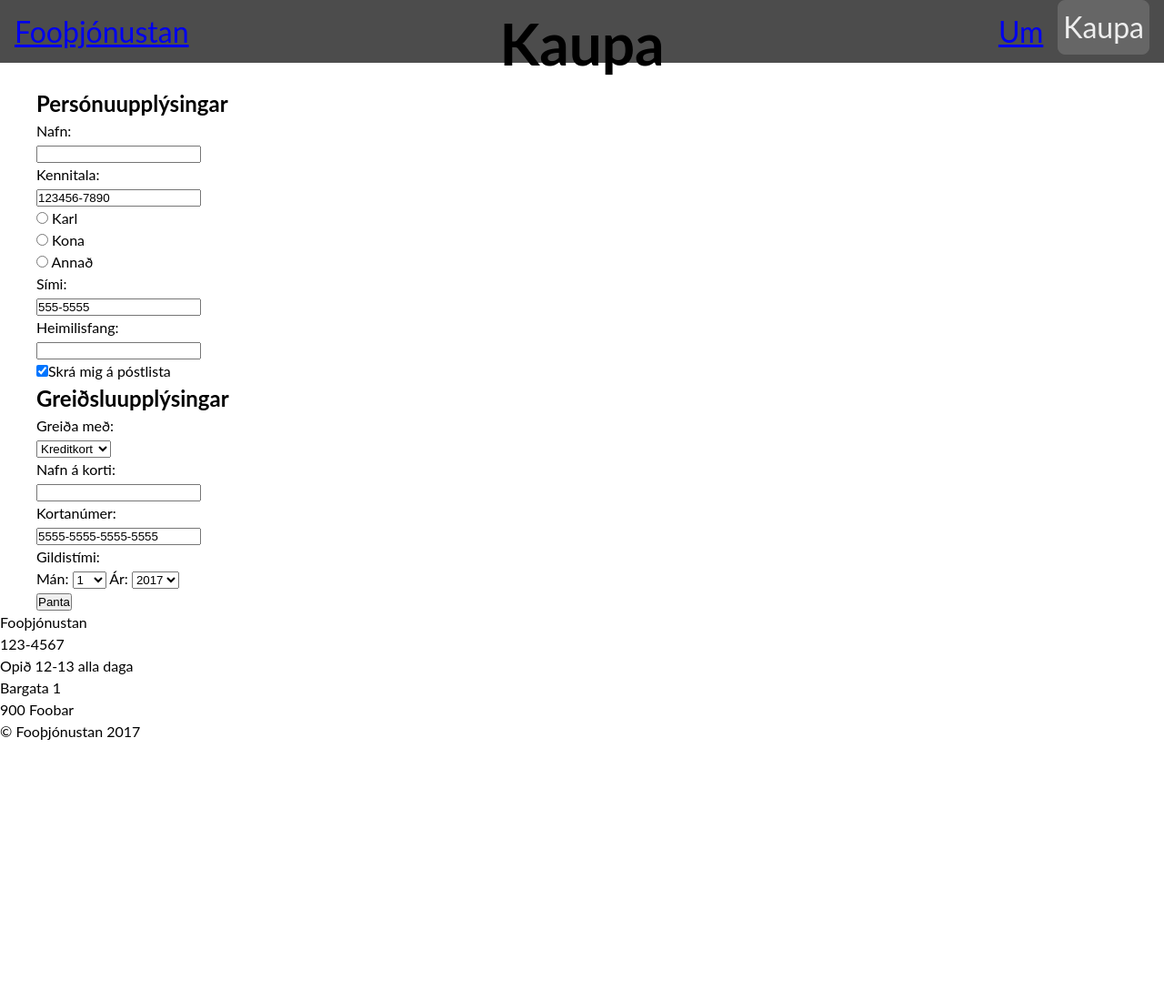
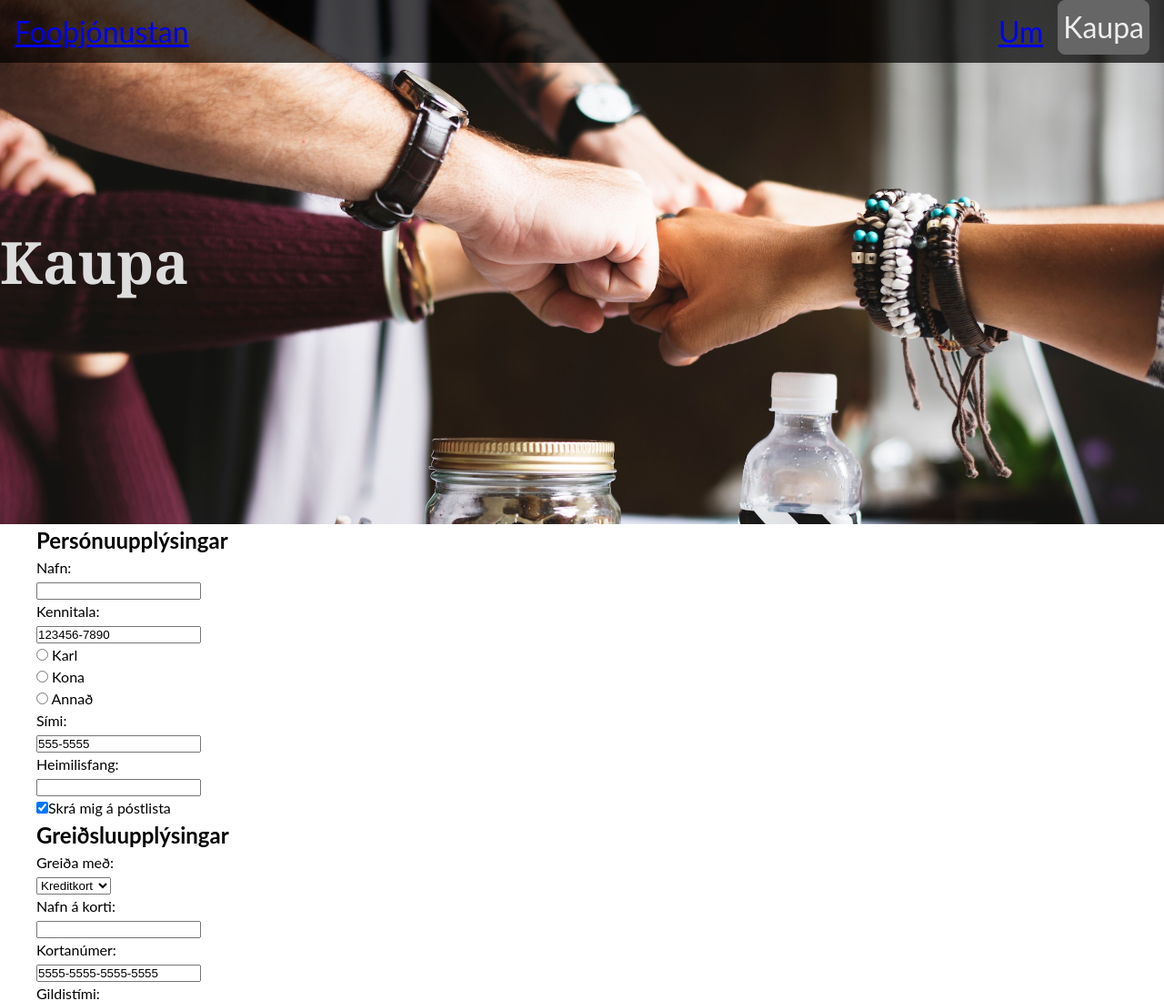
Before and after one commit to hfg7/Verkefni7, a plain HTML site: page kaupa.html in a window 1280 px wide. Shown: the top 1100 px of the page at 91% size. Before the commit the page ends 816 px from the top, so only its background shows below. Drawn offline with Linux system fonts and the light colour scheme.

Commit message:
smá lagfæringar á headernum

```diff
--- a/kaupa.html
+++ b/kaupa.html
@@ -1,6 +1,5 @@
 <!DOCTYPE html>
 <html>
-  <head>
   <head>
     <meta charset="utf-8">
     <title>Forsíða</title>
@@ -11,6 +10,7 @@
     <body>
 
       <header>
+        <div class="header header__kaupa">
           <nav class="header__bar">
             <div class="bar--logo">
               <a href="index.html">Fooþjónustan</a>
@@ -27,7 +27,8 @@
 
           <div class="header">
             <div class="header__text">
-            <h1>Kaupa</h1>
+              <h1 class="heading heading--two">Kaupa</h1>
+            </div>
           </div>
         </div>
       </header>
--- a/scss/header.scss
+++ b/scss/header.scss
@@ -1,7 +1,16 @@
 .header {
-  background: transparent url(media/bg.jpg) no-repeat fixed 50% 50%;
-  background-size: cover;
-  padding: 15rem 0em;
+
+  &__index {
+    background: transparent url(media/bg.jpg) no-repeat fixed 50% 50%;
+    background-size: cover;
+    padding: 15rem 0em;
+  }
+
+  &__kaupa {
+    background: transparent url(media/bg-subpage.jpg) no-repeat fixed 50% 50%;
+    background-size: cover;
+    padding: 15rem 0em;
+  }
 
   &__text {
     display: flex;
--- a/scss/heading.scss
+++ b/scss/heading.scss
@@ -3,8 +3,6 @@
 
   font-family: Merriweather, georgia, serif;
   font-size: 2rem;
-
-  border: $none;
 
   &--one {
     font-size: 3rem;
@@ -12,6 +10,7 @@
 
   &--two {
     font-size: 2rem;
+    color: #ddd;
   }
 
   &--three {
```
Also changed, not shown: index.html (+1 -1 lines), styles.css. Lines whose indentation alone changed are shown as unchanged.
